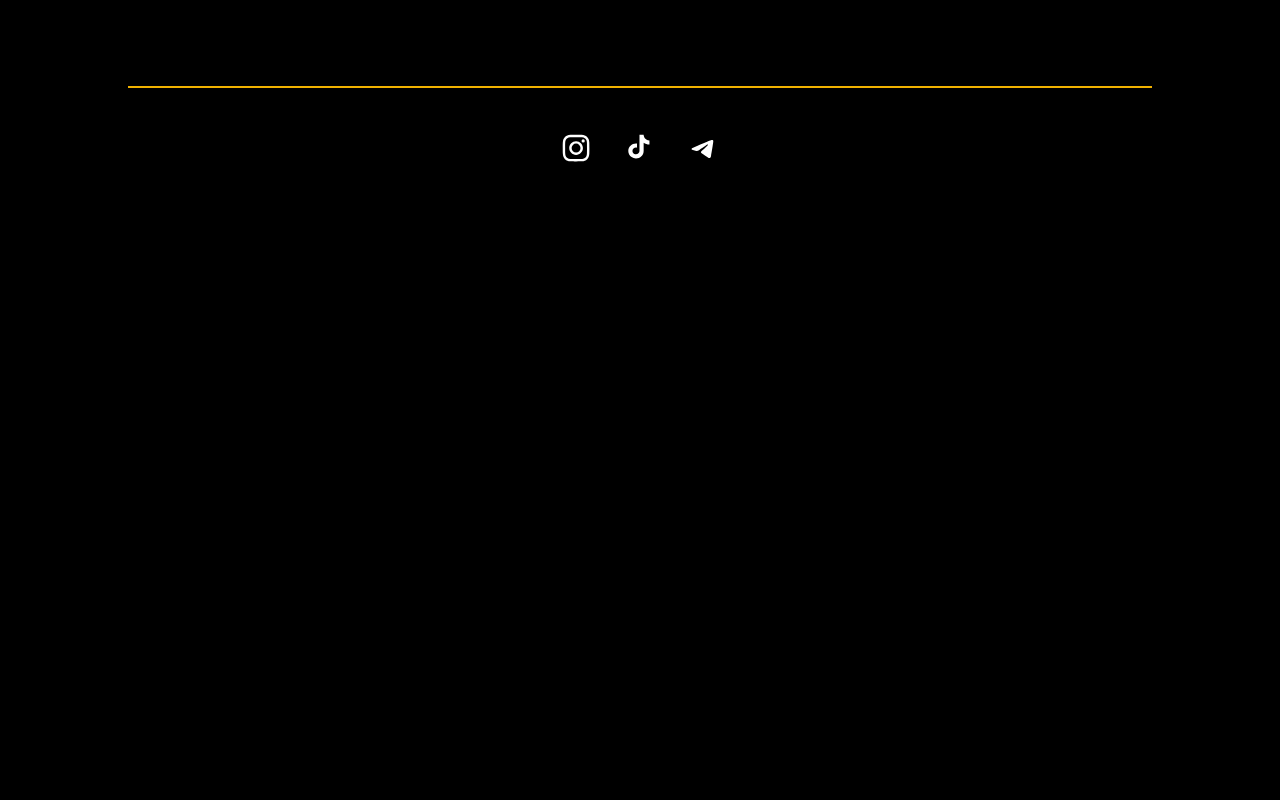
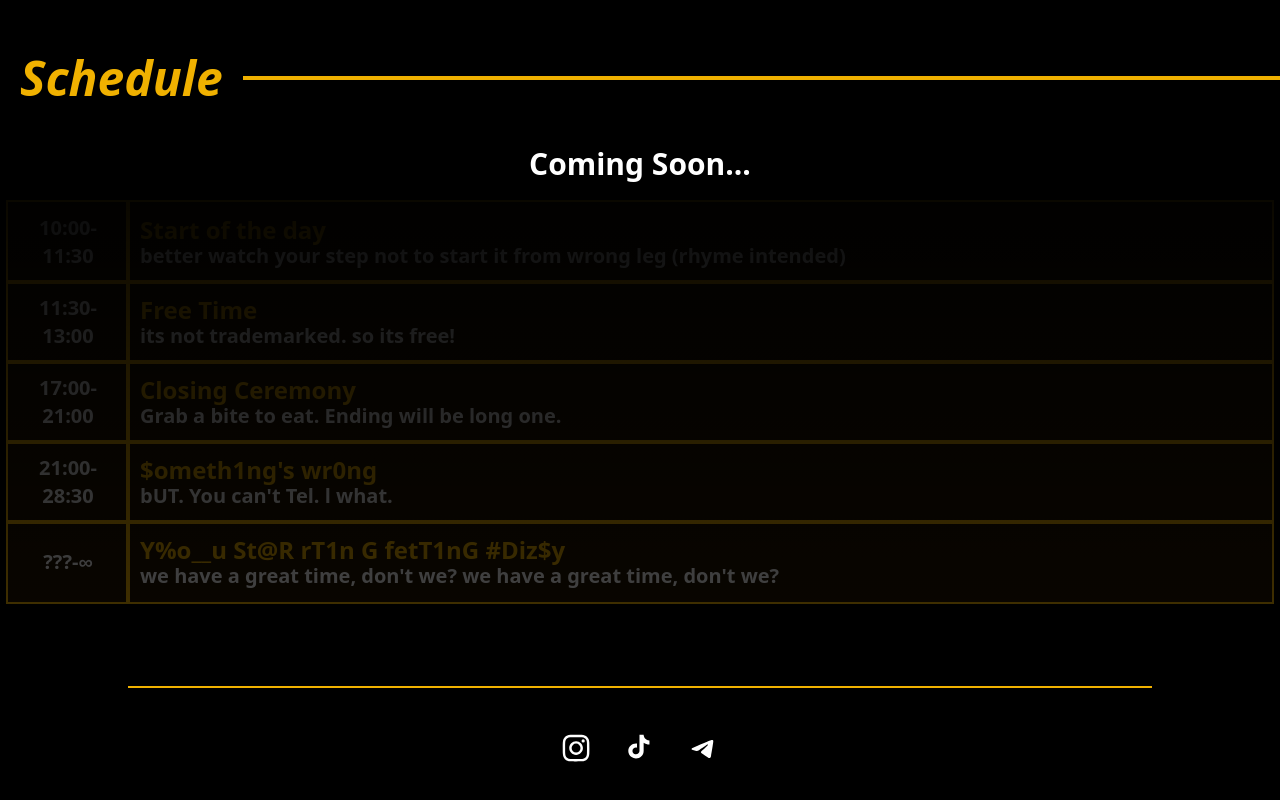
Before and after one commit to LNU-FECT-Student-Government/FrankoITday, a React (Vite) app in the folder FID25/: page / in a window 1280 px wide. Shown: the part 2839-3639 px from the top of the page. Before the commit the page ends 3055 px from the top, so only its background shows below. Built offline with nearby package versions, Linux system fonts and the light colour scheme; no server answers.

Commit message:
Update Home component to comment out Schedule and Speakers sections; modify schedule data in shedule.json

```diff
--- a/FID25/src/components/pages/Home.tsx
+++ b/FID25/src/components/pages/Home.tsx
@@ -13,9 +13,9 @@ function Home() {
             <Hero />
             <SectionBar title="About" />
             <About />
-            {/*
             <SectionBar title="Schedule" />
             <Schedule />
+            {/*
             <SectionBar title="Speakers" />
             <Speakers />
             */}
--- a/FID25/src/data/shedule.json
+++ b/FID25/src/data/shedule.json
@@ -2,36 +2,36 @@
   {
     "time": "10:00-11:30",
     "content": [
-      "Project Kick-off Meeting",
-      "Discuss project goals, timelines, and team roles."
+      "Start of the day",
+      "better watch your step not to start it from wrong leg (rhyme intended)"
     ]
   },
   {
     "time": "11:30-13:00",
     "content": [
-      "UI/UX Design Review",
-      "Evaluate mockups and user flows for the new application."
+      "Free Time",
+      "its not trademarked. so its free!"
     ]
   },
   {
-    "time": "13:00-14:00",
+    "time": "17:00-21:00",
     "content": [
-      "Lunch Break",
-      "Grab a bite to eat."
+      "Closing Ceremony",
+      "Grab a bite to eat. Ending will be long one."
     ]
   },
   {
-    "time": "14:00-16:30",
+    "time": "21:00-28:30",
     "content": [
-      "Backend API Development",
-      "Work on the core logic and endpoints for the user authentication system."
+      "$ometh1ng's wr0ng",
+      "bUT. You can't Tel. l what."
     ]
   },
   {
-    "time": "16:30-17:00",
+    "time": "???-∞",
     "content": [
-      "Team Stand-up",
-      "Briefly review progress and identify any blockers."
+      "Y%o__u St@R rT1n G fetT1nG #Diz$y",
+      "we have a great time, don't we? we have a great time, don't we?"
     ]
   }
 ]
```
